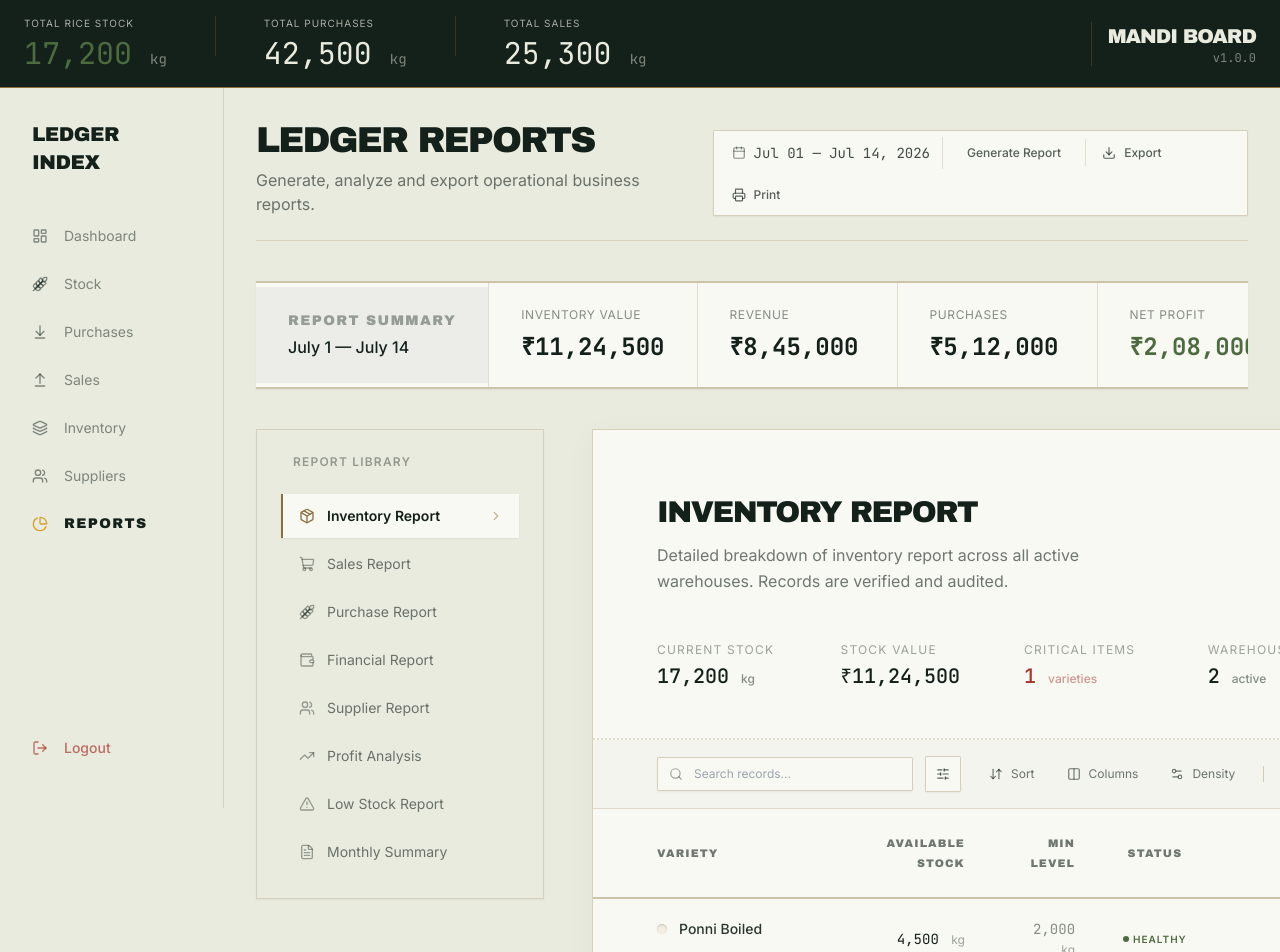
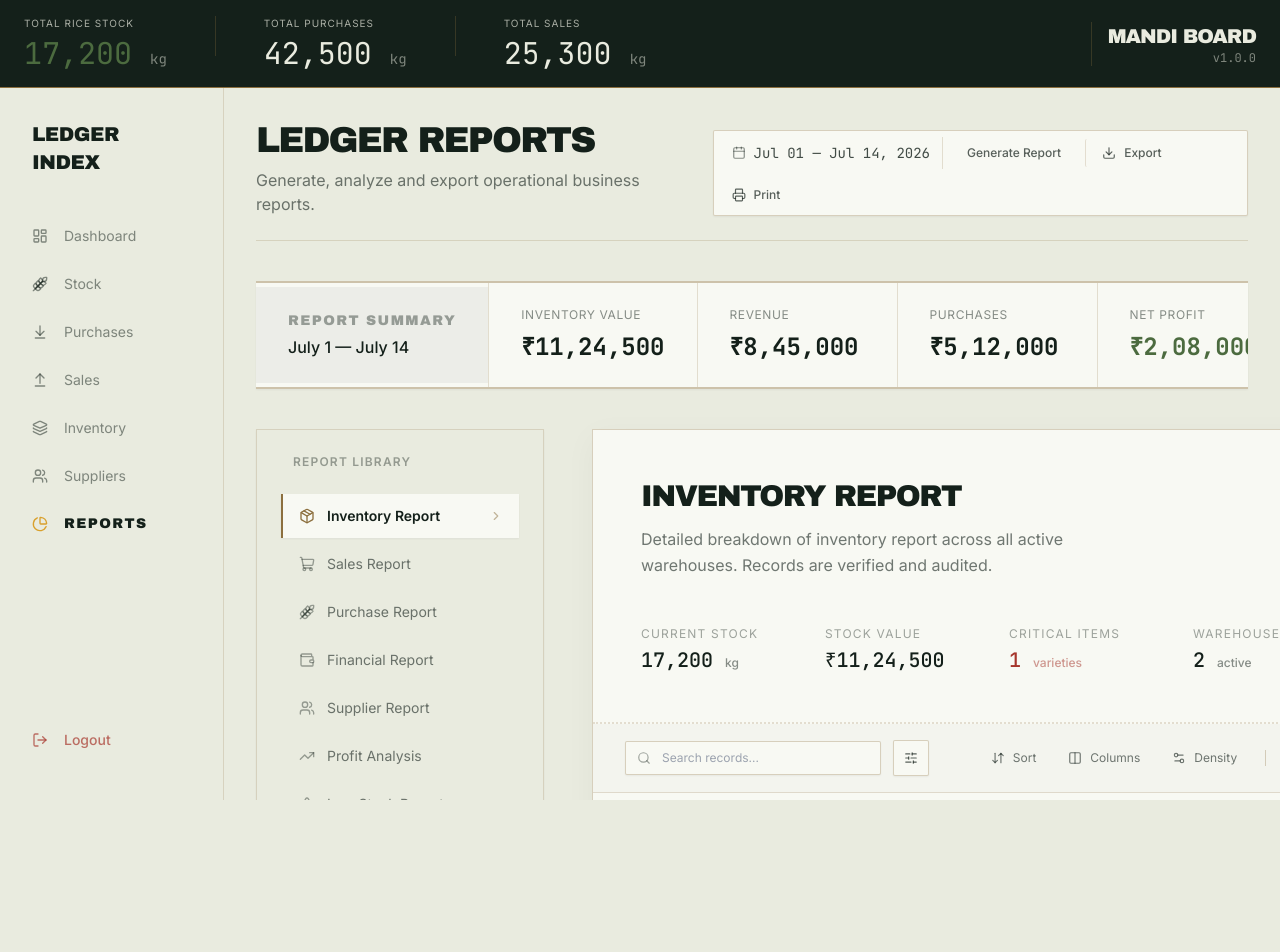
Before and after one commit to SanjayMuthuswamy/mandi-ledger, a React (Vite) app: page /reports in a window 1280 px wide. Shown: the top 952 px of the page. After the commit the page ends 800 px from the top, so only its background shows below. Built offline with nearby package versions, Linux system fonts and the light colour scheme.

Commit message:
fix: pin global layout height to prevent sidebar detachment and fix table padding

```diff
--- a/src/components/layout/AppLayout.tsx
+++ b/src/components/layout/AppLayout.tsx
@@ -51,7 +51,7 @@ function LedgerIndex() {
   return (
     <>
       {/* Desktop Sidebar */}
-      <nav className="hidden md:flex w-56 border-r border-brass/20 flex-col pt-8 pb-8 h-[calc(100vh-80px)] bg-stone">
+      <nav className="hidden md:flex w-56 border-r border-brass/20 flex-col pt-8 pb-8 h-full bg-stone overflow-y-auto hide-scrollbar">
         <div className="px-8 mb-10">
           <h2 className="font-display text-ink uppercase tracking-tight text-xl drop-shadow-stamp origin-left inline-block">Ledger Index</h2>
         </div>
@@ -114,7 +114,7 @@ export function AppLayout({ children }: { children: ReactNode }) {
   if (location.pathname === '/login') return <>{children}</>
 
   return (
-    <div className="min-h-screen flex flex-col bg-stone">
+    <div className="h-screen w-full flex flex-col bg-stone overflow-hidden">
       <Ticker />
       <div className="flex flex-1 overflow-hidden">
         <LedgerIndex />
--- a/src/pages/Reports.tsx
+++ b/src/pages/Reports.tsx
@@ -142,10 +142,10 @@ export function Reports() {
               initial={{ opacity: 0, y: 10 }}
               animate={{ opacity: 1, y: 0 }}
               transition={{ duration: 0.3 }}
-            className="w-full max-w-[1000px] bg-[#F8F9F3] border border-brass/30 shadow-[0_8px_30px_rgb(0,0,0,0.04)] min-h-[800px] relative overflow-hidden"
+              className="w-full max-w-[1000px] bg-[#F8F9F3] border border-brass/30 shadow-[0_8px_30px_rgb(0,0,0,0.04)] min-h-[500px] relative overflow-hidden"
             >
             {/* Document Header */}
-            <div className="px-8 md:px-16 pt-16 pb-8 border-b-2 border-brass/20 border-dotted">
+            <div className="px-8 md:px-12 pt-12 pb-8 border-b-2 border-brass/20 border-dotted">
               <div className="flex items-start justify-between mb-8">
                 <div>
                   <h2 className="font-display text-3xl uppercase tracking-tighter text-ink mb-3">{activeReportData?.label}</h2>
@@ -182,7 +182,7 @@ export function Reports() {
             </div>
 
             {/* Document Toolbar */}
-            <div className="px-4 md:px-16 py-4 bg-ink/[0.02] border-b border-brass/20 flex flex-col md:flex-row gap-4 justify-between items-center sticky top-0 z-10">
+            <div className="px-6 md:px-8 py-4 bg-ink/[0.02] border-b border-brass/20 flex flex-col md:flex-row gap-4 justify-between items-center sticky top-0 z-10">
               <div className="flex items-center gap-3 w-full md:w-auto">
                 <div className="relative flex-1 md:w-64">
                   <Search className="absolute left-3 top-1/2 -translate-y-1/2 text-ink/40" size={14} />
@@ -226,7 +226,7 @@ export function Reports() {
                   exit={{ height: 0, opacity: 0 }}
                   className="bg-[#F8F9F3] border-b border-brass/20 overflow-hidden"
                 >
-                  <div className="px-8 md:px-16 py-6 grid grid-cols-2 md:grid-cols-4 gap-6">
+                  <div className="px-8 md:px-12 py-6 grid grid-cols-2 md:grid-cols-4 gap-6">
                     <div className="flex flex-col gap-2">
                       <label className="text-xs font-sans font-medium text-ink/60">Rice Variety</label>
                       <select className="w-full p-2 bg-stone-light border border-brass/30 text-xs font-sans rounded-sm focus:outline-none">
@@ -266,23 +266,23 @@ export function Reports() {
                 <table className="w-full text-left text-sm border-collapse min-w-[800px]">
                   <thead className="bg-[#F8F9F3] border-b-2 border-brass/40 font-display uppercase tracking-widest text-ink/60 text-[11px]">
                     <tr>
-                      <th className="px-8 md:px-16 py-6 font-medium">Variety</th>
-                      <th className="px-6 py-6 font-medium text-right">Available Stock</th>
-                      <th className="px-6 py-6 font-medium text-right">Min Level</th>
-                      <th className="px-6 py-6 font-medium text-center">Status</th>
-                      <th className="px-8 md:px-16 py-6 font-medium text-right">Stock Value</th>
+                      <th className="px-6 md:px-8 py-6 font-medium">Variety</th>
+                      <th className="px-4 py-6 font-medium text-right">Available Stock</th>
+                      <th className="px-4 py-6 font-medium text-right">Min Level</th>
+                      <th className="px-4 py-6 font-medium text-center">Status</th>
+                      <th className="px-6 md:px-8 py-6 font-medium text-right">Stock Value</th>
                     </tr>
                   </thead>
                   <tbody>
                     {stock.map(item => (
                       <tr key={item.id} className="border-b border-brass/20 border-dotted hover:bg-ink/[0.02] transition-colors font-mono even:bg-stone/20">
-                        <td className="px-8 md:px-16 py-5 font-sans font-medium text-ink/90 flex items-center gap-3">
+                        <td className="px-6 md:px-8 py-5 font-sans font-medium text-ink/90 flex items-center gap-3">
                           <div className={`w-2.5 h-2.5 rounded-full bg-variety-${item.varietyId} shadow-[inset_0_1px_2px_rgba(0,0,0,0.2)]`} />
                           {item.varietyName}
                         </td>
-                        <td className="px-6 py-5 text-right text-ink tabular-nums">{item.quantity.toLocaleString()} <span className="text-xs text-ink/40 ml-1 font-sans">kg</span></td>
-                        <td className="px-6 py-5 text-right text-ink/50 tabular-nums">{item.threshold.toLocaleString()} <span className="text-xs text-ink/40 ml-1 font-sans">kg</span></td>
-                        <td className="px-6 py-5 text-center">
+                        <td className="px-4 py-5 text-right text-ink tabular-nums">{item.quantity.toLocaleString()} <span className="text-xs text-ink/40 ml-1 font-sans">kg</span></td>
+                        <td className="px-4 py-5 text-right text-ink/50 tabular-nums">{item.threshold.toLocaleString()} <span className="text-xs text-ink/40 ml-1 font-sans">kg</span></td>
+                        <td className="px-4 py-5 text-center">
                           {item.quantity < item.threshold ? (
                             <span className="text-ledger-red text-[10px] bg-transparent px-0 font-sans uppercase tracking-widest font-bold flex items-center justify-center gap-1">
                               <span className="w-1.5 h-1.5 rounded-full bg-ledger-red animate-pulse"/> Low
@@ -293,7 +293,7 @@ export function Reports() {
                             </span>
                           )}
                         </td>
-                        <td className="px-8 md:px-16 py-5 text-right tabular-nums text-ink font-medium">₹{(item.quantity * item.price).toLocaleString()}</td>
+                        <td className="px-6 md:px-8 py-5 text-right tabular-nums text-ink font-medium">₹{(item.quantity * item.price).toLocaleString()}</td>
                       </tr>
                     ))}
                   </tbody>
@@ -304,25 +304,25 @@ export function Reports() {
                 <table className="w-full text-left text-sm border-collapse min-w-[800px]">
                   <thead className="bg-[#F8F9F3] border-b-2 border-brass/40 font-display uppercase tracking-widest text-ink/60 text-[11px]">
                     <tr>
-                      <th className="px-8 md:px-16 py-6 font-medium">Invoice No</th>
-                      <th className="px-6 py-6 font-medium">Date</th>
-                      <th className="px-6 py-6 font-medium">Customer</th>
-                      <th className="px-6 py-6 font-medium">Variety</th>
-                      <th className="px-6 py-6 font-medium text-right">Qty</th>
-                      <th className="px-6 py-6 font-medium text-right">Amount</th>
-                      <th className="px-8 md:px-16 py-6 font-medium text-center">Status</th>
+                      <th className="px-6 md:px-8 py-6 font-medium">Invoice No</th>
+                      <th className="px-4 py-6 font-medium whitespace-nowrap">Date</th>
+                      <th className="px-4 py-6 font-medium">Customer</th>
+                      <th className="px-4 py-6 font-medium">Variety</th>
+                      <th className="px-4 py-6 font-medium text-right">Qty</th>
+                      <th className="px-4 py-6 font-medium text-right">Amount</th>
+                      <th className="px-6 md:px-8 py-6 font-medium text-center">Status</th>
                     </tr>
                   </thead>
                   <tbody>
                     {sales.map(item => (
                       <tr key={item.id} className="border-b border-brass/20 border-dotted hover:bg-ink/[0.02] transition-colors font-mono even:bg-stone/20">
-                        <td className="px-8 md:px-16 py-5 text-ink font-bold">{item.invoice}</td>
-                        <td className="px-6 py-5 text-ink/60 tabular-nums">{item.date}</td>
-                        <td className="px-6 py-5 font-sans text-ink/90">{item.customer}</td>
-                        <td className="px-6 py-5 font-sans text-ink/60">{item.variety}</td>
-                        <td className="px-6 py-5 text-right tabular-nums text-ink">{item.qty} <span className="text-xs text-ink/40 ml-1 font-sans">kg</span></td>
-                        <td className="px-6 py-5 text-right font-medium text-ink tabular-nums">₹{item.amount.toLocaleString()}</td>
-                        <td className="px-8 md:px-16 py-5 text-center">
+                        <td className="px-6 md:px-8 py-5 text-ink font-bold whitespace-nowrap">{item.invoice}</td>
+                        <td className="px-4 py-5 text-ink/60 tabular-nums whitespace-nowrap">{item.date}</td>
+                        <td className="px-4 py-5 font-sans text-ink/90">{item.customer}</td>
+                        <td className="px-4 py-5 font-sans text-ink/60">{item.variety}</td>
+                        <td className="px-4 py-5 text-right tabular-nums text-ink whitespace-nowrap">{item.qty} <span className="text-xs text-ink/40 ml-1 font-sans">kg</span></td>
+                        <td className="px-4 py-5 text-right font-medium text-ink tabular-nums whitespace-nowrap">₹{item.amount.toLocaleString()}</td>
+                        <td className="px-6 md:px-8 py-5 text-center">
                            <span className={`text-[10px] font-sans uppercase tracking-widest font-bold flex items-center justify-center gap-1.5 ${item.status === 'Paid' ? 'text-paddy' : 'text-turmeric'}`}>
                               <span className={`w-1.5 h-1.5 rounded-full ${item.status === 'Paid' ? 'bg-paddy' : 'bg-turmeric'}`}/> {item.status}
                            </span>
@@ -337,25 +337,25 @@ export function Reports() {
                 <table className="w-full text-left text-sm border-collapse min-w-[800px]">
                   <thead className="bg-[#F8F9F3] border-b-2 border-brass/40 font-display uppercase tracking-widest text-ink/60 text-[11px]">
                     <tr>
-                      <th className="px-8 md:px-16 py-6 font-medium">Entry No</th>
-                      <th className="px-6 py-6 font-medium">Date</th>
-                      <th className="px-6 py-6 font-medium">Supplier</th>
-                      <th className="px-6 py-6 font-medium">Variety</th>
-                      <th className="px-6 py-6 font-medium text-right">Qty</th>
-                      <th className="px-6 py-6 font-medium text-right">Total</th>
-                      <th className="px-8 md:px-16 py-6 font-medium text-center">Status</th>
+                      <th className="px-6 md:px-8 py-6 font-medium">Entry No</th>
+                      <th className="px-4 py-6 font-medium whitespace-nowrap">Date</th>
+                      <th className="px-4 py-6 font-medium">Supplier</th>
+                      <th className="px-4 py-6 font-medium">Variety</th>
+                      <th className="px-4 py-6 font-medium text-right">Qty</th>
+                      <th className="px-4 py-6 font-medium text-right">Total</th>
+                      <th className="px-6 md:px-8 py-6 font-medium text-center">Status</th>
                     </tr>
                   </thead>
                   <tbody>
                     {purchases.map(item => (
                       <tr key={item.id} className="border-b border-brass/20 border-dotted hover:bg-ink/[0.02] transition-colors font-mono even:bg-stone/20">
-                        <td className="px-8 md:px-16 py-5 text-ink font-bold">{item.entry}</td>
-                        <td className="px-6 py-5 text-ink/60 tabular-nums">{item.date}</td>
-                        <td className="px-6 py-5 font-sans text-ink/90">{item.supplier}</td>
-                        <td className="px-6 py-5 font-sans text-ink/60">{item.variety}</td>
-                        <td className="px-6 py-5 text-right tabular-nums text-ink">{item.qty} <span className="text-xs text-ink/40 ml-1 font-sans">kg</span></td>
-                        <td className="px-6 py-5 text-right font-medium text-ink tabular-nums">₹{item.amount.toLocaleString()}</td>
-                        <td className="px-8 md:px-16 py-5 text-center">
+                        <td className="px-6 md:px-8 py-5 text-ink font-bold whitespace-nowrap">{item.entry}</td>
+                        <td className="px-4 py-5 text-ink/60 tabular-nums whitespace-nowrap">{item.date}</td>
+                        <td className="px-4 py-5 font-sans text-ink/90">{item.supplier}</td>
+                        <td className="px-4 py-5 font-sans text-ink/60">{item.variety}</td>
+                        <td className="px-4 py-5 text-right tabular-nums text-ink whitespace-nowrap">{item.qty} <span className="text-xs text-ink/40 ml-1 font-sans">kg</span></td>
+                        <td className="px-4 py-5 text-right font-medium text-ink tabular-nums whitespace-nowrap">₹{item.amount.toLocaleString()}</td>
+                        <td className="px-6 md:px-8 py-5 text-center">
                            <span className={`text-[10px] font-sans uppercase tracking-widest font-bold flex items-center justify-center gap-1.5 ${item.status === 'Paid' ? 'text-paddy' : 'text-turmeric'}`}>
                               <span className={`w-1.5 h-1.5 rounded-full ${item.status === 'Paid' ? 'bg-paddy' : 'bg-turmeric'}`}/> {item.status}
                            </span>
```
Lines whose indentation alone changed are shown as unchanged.
